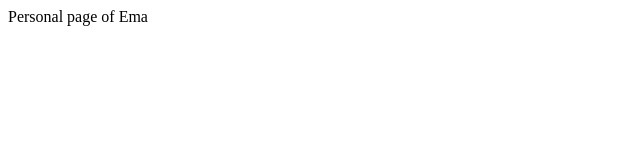
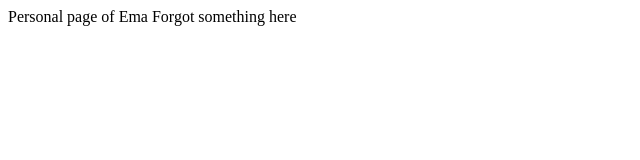
Before and after one commit to Em01-1/Em01-1.github.io, a plain HTML site: page index.html in a window 1280 px wide. Shown: the whole page, without its empty margins (0-640 px from the left). Drawn offline with Linux system fonts and the light colour scheme.

Commit message:
updated index

```diff
--- a/index.html
+++ b/index.html
@@ -7,5 +7,6 @@
 </head>
 <body>
     Personal page of Ema
+    Forgot something here
 </body>
 </html>
```
